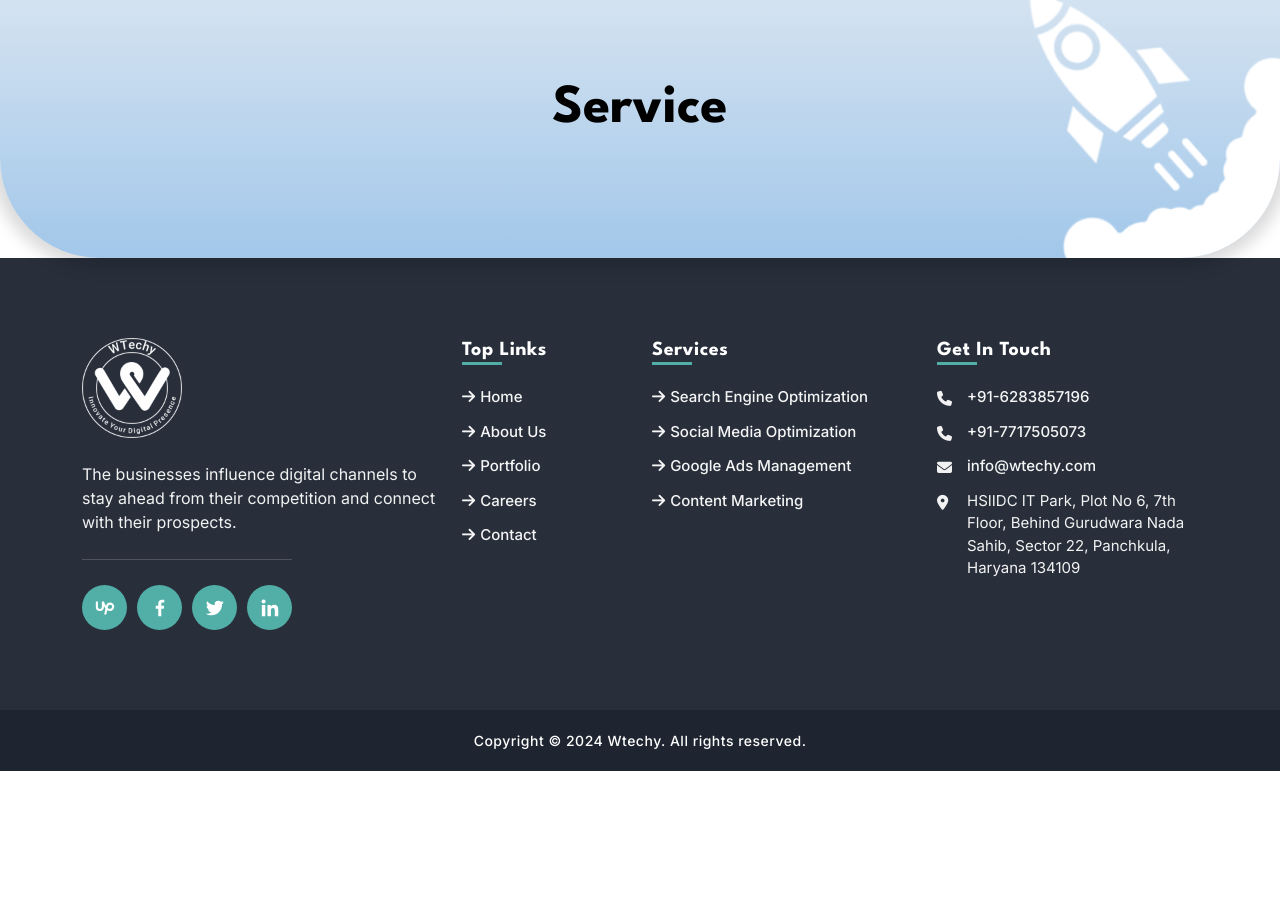
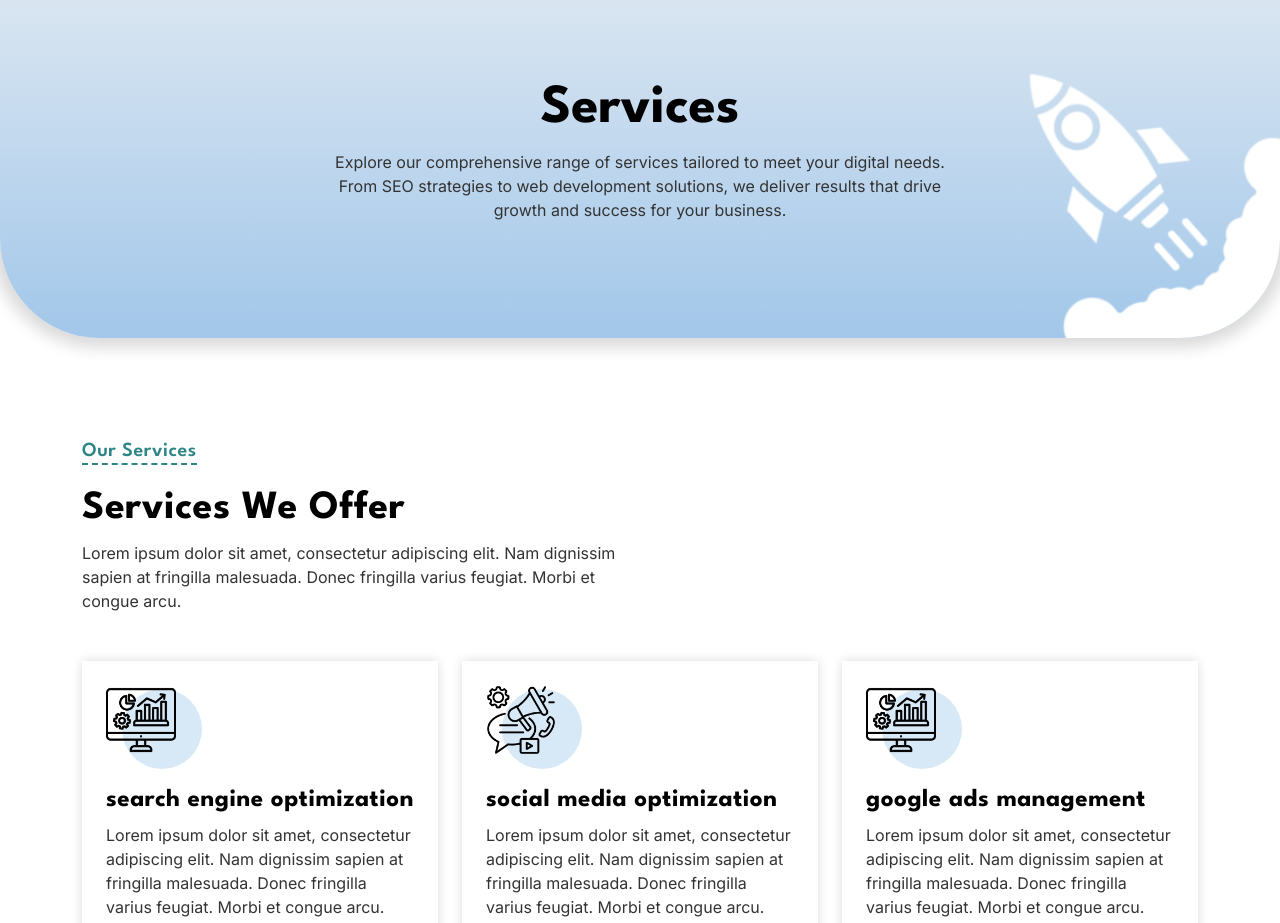
Before and after one commit to wtechyteam/WtechyReact, a React (Create React App) app: page /service in a window 1280 px wide. Shown: the part 174-1097 px from the top of the page. Before the commit the page ends 945 px from the top, so only its background shows below. Built offline with nearby package versions, Linux system fonts and the light colour scheme.

Commit message:
working on the service page

```diff
--- a/src/assets/styles/customStyle.scss
+++ b/src/assets/styles/customStyle.scss
@@ -259,6 +259,9 @@
     .cardIndexNumber {
       color: #f5f5f5;
     }
+    .title-md{
+      color: #fff;
+    }
   }
 }
 
@@ -394,7 +397,7 @@
 /******Contact-us page css end*******/
 
 /******Portfolio page css start*******/
-.portfolioWrapper{
+.portfolioWrapper,.servicesWrapper{
   section{
     &:nth-child(even){
       background-color: var(--bg-color2);
--- a/src/components/ContactUS.jsx
+++ b/src/components/ContactUS.jsx
@@ -50,7 +50,7 @@ const ContactUS = () => {
                 </div>
             </section>
             <section className='mapSection'>
-                <iframe src="https://www.google.com/maps/embed?pb=!1m18!1m12!1m3!1d13723.644298125762!2d76.8804396!3d30.692777999999997!2m3!1f0!2f0!3f0!3m2!1i1024!2i768!4f13.1!3m3!1m2!1s0x390f95aff8afacf5%3A0xbb1c0711c52f5d2e!2sWTechy%20-%20Digital%20Marketing%2C%20SEO%20%26%20Web%20Design!5e0!3m2!1sen!2sin!4v1712661201421!5m2!1sen!2sin" width="100%" height="400" allowfullscreen="" loading="lazy" referrerpolicy="no-referrer-when-downgrade"></iframe>
+                <iframe title="Wtechy location" src="https://www.google.com/maps/embed?pb=!1m18!1m12!1m3!1d13723.644298125762!2d76.8804396!3d30.692777999999997!2m3!1f0!2f0!3f0!3m2!1i1024!2i768!4f13.1!3m3!1m2!1s0x390f95aff8afacf5%3A0xbb1c0711c52f5d2e!2sWTechy%20-%20Digital%20Marketing%2C%20SEO%20%26%20Web%20Design!5e0!3m2!1sen!2sin!4v1712661201421!5m2!1sen!2sin" width="100%" height="400" allowfullscreen="" loading="lazy" referrerpolicy="no-referrer-when-downgrade"></iframe>
             </section>
         </>
     );
--- /dev/null
+++ b/src/components/common/utils.js
@@ -0,0 +1,4 @@
+// utils.js
+export const scrollTop = () => {
+    window.scrollTo(0, 0);
+};
--- a/src/components/header/header.js
+++ b/src/components/header/header.js
@@ -20,7 +20,6 @@ const Header = ({ activeTab, setActiveTab, currentPath, setCurrentPath }) => {
                 <div className='container'>
                     <HeaderNavbar activeTab={activeTab} setActiveTab={setActiveTab} />
                 </div>
-
             </header>
         </>
     );
--- a/src/components/homepage/bannerSection/HomeBanner.jsx
+++ b/src/components/homepage/bannerSection/HomeBanner.jsx
@@ -3,7 +3,8 @@ import Slider from 'react-slick';
 import 'slick-carousel/slick/slick.css';
 import 'slick-carousel/slick/slick-theme.css';
 import bannerImage from './../../../assets/Images/homepage/bannerInner1.png';
-
+import {scrollTop} from './../../common/utils'
+import { Link } from 'react-router-dom';
 
 const BannerSlider = () => {
   const bannerSliderSettings = {
@@ -31,7 +32,7 @@ const BannerSlider = () => {
               <h1 className='bannerTitle title-xxl fw-bold'>We maximize your <span>business potential </span></h1>
               <h2 className='bannerSubTitle'>With Innovative <span>SEO</span> Technologies</h2>
               <p className='text-20'>Effective White-Hat SEO Techniques for Improving the User Experience & Online Visibility.</p>
-              <button className="dBtn btnPrimary mt-4 hasShadow">Contact Us</button>
+              <Link className="dBtn btnPrimary mt-4 hasShadow" title='Contact us' onClick={scrollTop} to='/contact'>Contact Us</Link>
             </div>
           </div>
           <div className="col-xl-7">
--- a/src/components/homepage/homeSection4/HomeSection4.jsx
+++ b/src/components/homepage/homeSection4/HomeSection4.jsx
@@ -1,3 +1,5 @@
+import { Link } from 'react-router-dom';
+import {scrollTop} from './../../common/utils'
 import ctaImage from '../../../assets/Images/homepage/cosnsult-image.png'
 
 
@@ -14,7 +16,7 @@ const HomeSection4 = () => {
                             <h4 className='section-title-sm '>Get In Touch</h4>
                             <h2 className='title-xl fw-bold'>Contact Us to Increase your Brand Visibility</h2>
                             <p className='sectionInfo '>We help you to see world differently , discover oppurtunities you may never have imagined.</p>
-                            <button className="dBtn btnPrimary mt-4 hasShadow">Contact Us</button>
+                            <Link className="dBtn btnPrimary mt-4 hasShadow" title='Contact us' onClick={scrollTop} to='/contact'>Contact Us</Link>
                         </div>
 
 
--- a/src/components/service.jsx
+++ b/src/components/service.jsx
@@ -1,12 +1,130 @@
 import React from 'react'
 import InnerBanner from './common/InnerBanner'
+import serviceIcon1 from './../assets/Images/homepage/digitalMarketing.png'
+import serviceIcon2 from './../assets/Images/homepage/MarketingStrategies.png'
+import SectionTopInfo from './common/SectionTopInfo'
+import { Link } from 'react-router-dom'
+import { scrollTop } from './common/utils'
+import { FiChevronsRight } from 'react-icons/fi'
 
-const Service = () => {
+const Services = () => {
+
+    const serviceData = [
+        {
+            icon: serviceIcon1,
+            title: 'search engine optimization',
+            description: 'Lorem ipsum dolor sit amet, consectetur adipiscing elit. Nam dignissim sapien at fringilla malesuada. Donec fringilla varius feugiat. Morbi et congue arcu.',
+            link:'/search-engine-optimization'
+        },
+        {
+            icon: serviceIcon2,
+            title: 'social media optimization',
+            description: 'Lorem ipsum dolor sit amet, consectetur adipiscing elit. Nam dignissim sapien at fringilla malesuada. Donec fringilla varius feugiat. Morbi et congue arcu.',
+            link:'/social-media-optimization'
+        },
+        {
+            icon: serviceIcon1,
+            title: 'google ads management',
+            description: 'Lorem ipsum dolor sit amet, consectetur adipiscing elit. Nam dignissim sapien at fringilla malesuada. Donec fringilla varius feugiat. Morbi et congue arcu.',
+            link:'/google-ads-management'
+        },
+        {
+            icon: serviceIcon2,
+            title: 'content marketing',
+            description: 'Lorem ipsum dolor sit amet, consectetur adipiscing elit. Nam dignissim sapien at fringilla malesuada. Donec fringilla varius feugiat. Morbi et congue arcu.',
+            link:'/content-marketing'
+        },
+        {
+            icon: serviceIcon1,
+            title: 'Amazon Store Management',
+            description: 'Lorem ipsum dolor sit amet, consectetur adipiscing elit. Nam dignissim sapien at fringilla malesuada. Donec fringilla varius feugiat. Morbi et congue arcu.',
+            link:'/amazon-store-management'
+        },
+        {
+            icon: serviceIcon2,
+            title: 'Ebay Store Management',
+            description: 'Lorem ipsum dolor sit amet, consectetur adipiscing elit. Nam dignissim sapien at fringilla malesuada. Donec fringilla varius feugiat. Morbi et congue arcu.',
+            link:'/ebay-store-management'
+        },
+        {
+            icon: serviceIcon1,
+            title: 'Shopify Store Management',
+            description: 'Lorem ipsum dolor sit amet, consectetur adipiscing elit. Nam dignissim sapien at fringilla malesuada. Donec fringilla varius feugiat. Morbi et congue arcu.',
+            link:'/shopify-store-management'
+        },
+        {
+            icon: serviceIcon2,
+            title: 'Custom E-Commerce Store Management',
+            description: 'Lorem ipsum dolor sit amet, consectetur adipiscing elit. Nam dignissim sapien at fringilla malesuada. Donec fringilla varius feugiat. Morbi et congue arcu.',
+            link:'/custom-e-commerce-store-management-2'
+        },
+        {
+            icon: serviceIcon1,
+            title: 'Twitter Advertising',
+            description: 'Lorem ipsum dolor sit amet, consectetur adipiscing elit. Nam dignissim sapien at fringilla malesuada. Donec fringilla varius feugiat. Morbi et congue arcu.'
+        },
+        {
+            icon: serviceIcon2,
+            title: 'LinkedIn Advertising',
+            description: 'Lorem ipsum dolor sit amet, consectetur adipiscing elit. Nam dignissim sapien at fringilla malesuada. Donec fringilla varius feugiat. Morbi et congue arcu.'
+        },
+        {
+            icon: serviceIcon1,
+            title: 'YouTube Advertising',
+            description: 'Lorem ipsum dolor sit amet, consectetur adipiscing elit. Nam dignissim sapien at fringilla malesuada. Donec fringilla varius feugiat. Morbi et congue arcu.'
+        },
+        {
+            icon: serviceIcon2,
+            title: 'WordPress Web Design',
+            description: 'Lorem ipsum dolor sit amet, consectetur adipiscing elit. Nam dignissim sapien at fringilla malesuada. Donec fringilla varius feugiat. Morbi et congue arcu.'
+        },
+        {
+            icon: serviceIcon2,
+            title: 'Shopify Development',
+            description: 'Lorem ipsum dolor sit amet, consectetur adipiscing elit. Nam dignissim sapien at fringilla malesuada. Donec fringilla varius feugiat. Morbi et congue arcu.'
+        },
+        {
+            icon: serviceIcon2,
+            title: 'Shopify Development',
+            description: 'Lorem ipsum dolor sit amet, consectetur adipiscing elit. Nam dignissim sapien at fringilla malesuada. Donec fringilla varius feugiat. Morbi et congue arcu.',
+            link:''
+        },
+
+    ];
+
     return (
         <div>
-            <InnerBanner title={"Service"}/>
+            <InnerBanner
+                title={"Services"}
+                info={'Explore our comprehensive range of services tailored to meet your digital needs. From SEO strategies to web development solutions, we deliver results that drive growth and success for your business.'}
+            />
+            <section className="sectionPadding">
+                <div className="container">
+                    <SectionTopInfo
+                        smallTitle={'Our Services'}
+                        title={'Services We Offer'}
+                        text={'Lorem ipsum dolor sit amet, consectetur adipiscing elit. Nam dignissim sapien at fringilla malesuada. Donec fringilla varius feugiat. Morbi et congue arcu.'}
+                    />
+                    <div className="row mt-5 justify-content-center">
+                        {serviceData.map((service, index) => (
+                            <div className='col-lg-4 col-md-4 mb-4 ' key={index} >
+                                <div className="cardWrap px-4 py-4 type1 bg-white hasShadow h-100">
+                                    <div className="cardIcon cardIcon-Type1">
+                                        <img src={service.icon} alt={service.title} />
+                                    </div>
+                                    <div className="cardInfo">
+                                        <h2 className="cardTitle title-md fw-bold">{service.title}</h2>
+                                        <p className='cardDescription text-sm mb-4'>{service.description}</p>
+                                        <Link className='dBtn btnText' to={`/service${service.link}`} onClick={scrollTop}>Read More<FiChevronsRight /></Link>
+                                    </div>
+                                </div>
+                            </div>
+                        ))}
+                    </div>
+                </div>
+            </section>
         </div>
     )
 }
 
-export default Service
+export default Services
```
Also changed, not shown: src/components/homepage/homeSection6/HomeSection6.jsx (+5 -2 lines).
